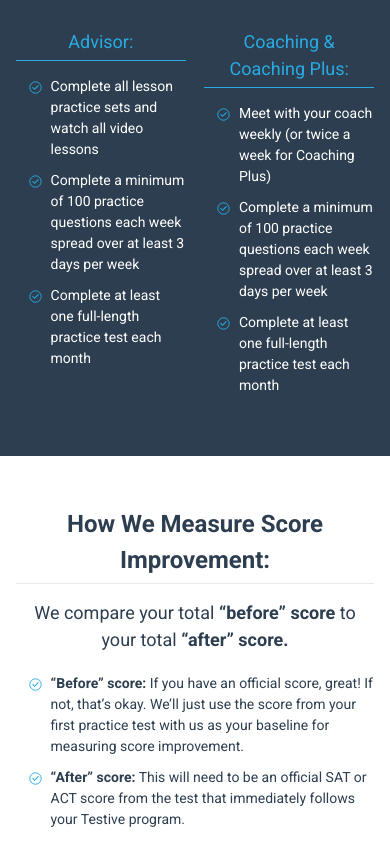
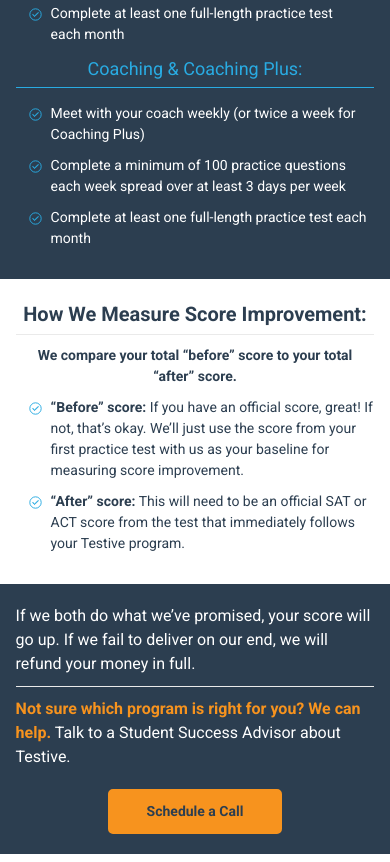
Before and after one commit to andrealeigh/testive_guarantee, a plain HTML site: page index.html in a window 390 px wide. Shown: the part 542-1404 px from the top of the page. Drawn offline with Linux system fonts and the light colour scheme.

Commit message:
Last of the media queries

```diff
--- a/index.html
+++ b/index.html
@@ -43,7 +43,7 @@
 
     <section class="guarantee-score-improvement-section">
         <h2 class="guarantee-score-improvement-header">How We Measure Score Improvement:</h2>
-        <p class="guarantee-score-improvement-blurb">We compare your total <span class="guarantee-score-improvement-emphasis">&ldquo;before&rdquo; score</span> to your total <span class="guarantee-score-improvement-emphasis">&ldquo;after&rdquo; score.</span></p>
+        <h4 class="guarantee-score-improvement-blurb">We compare your total <span class="guarantee-score-improvement-emphasis">&ldquo;before&rdquo; score</span> to your total <span class="guarantee-score-improvement-emphasis">&ldquo;after&rdquo; score.</span></h4>
         <ul class="guarantee-score-improvement-list">
             <li class="guarantee-score-improvement-list-item"><span class="guarantee-score-improvement-emphasis">&ldquo;Before&rdquo; score:</span> If you have an official score, great! If not, that&rsquo;s okay. We&rsquo;ll just use the score from your first practice test with us as your baseline for measuring score improvement.</li>
             <li class="guarantee-score-improvement-list-item"><span class="guarantee-score-improvement-emphasis">&ldquo;After&rdquo; score:</span> This will need to be an official SAT or ACT score from the test that immediately follows your Testive program.</li>
--- a/scss/stylesheet.scss
+++ b/scss/stylesheet.scss
@@ -76,7 +76,7 @@
     @include flex-direction(column);
     @include flex-justify-content(center);
     background-color: #2c3e50;
-    padding: 100px;
+    padding: 100px 10%;
     .guarantee-hero-header {
         color: #ffffff;
         font-size: 42px;
@@ -94,7 +94,7 @@
     @include flex;
     @include flex-direction(column);
     @include flex-justify-content(center);
-    padding: 100px 150px;
+    padding: 100px 11.8%;
     .guarantee-overview-header {
         border-bottom: solid 1px #eaeaea;
         font-size: 24px;
@@ -124,7 +124,7 @@
     .guarantee-overview-header {
         font-size: 24px;
         font-weight: 700;
-        margin-bottom: 35px;
+        margin-bottom: 20px;
         text-align: center;
     }
     .guarantee-testive-programs {
@@ -159,7 +159,7 @@
     @include flex;
     @include flex-direction(column);
     @include flex-justify-content(center);
-    padding: 50px 150px;
+    padding: 50px 11.8%;
     .guarantee-score-improvement-header {
         border-bottom: solid 1px #eaeaea;
         font-size: 24px;
@@ -193,13 +193,13 @@
     @include flex-justify-content(center);
     background-color: #2c3e50;
     color: #ffffff;
-    padding: 75px;
+    padding: 75px 5.8%;
     .guarantee-money-back-blurb {
         border-bottom: solid 1px #eaeaea;
         font-size: 24px;
-        margin: 0 auto 25px auto;
+        margin: 0 auto 20px auto;
         max-width: 780px;
-        padding: 15px;
+        padding-bottom: 20px;
         text-align: center;
     }
     .guarantee-money-back-blurb-emphasis {
@@ -208,7 +208,7 @@
     }
     .guarantee-cta-blurb {
         font-size: 24px;
-        margin: 0 auto 30px auto;
+        margin: 0 auto 35px auto;
         max-width: 600px;
         text-align: center;
     }
@@ -250,8 +250,8 @@
     .guarantee-hero-section {
         padding: 50px 4%;
         .guarantee-hero-header {
-            font-size: 32px;
-            max-width: 460px;
+            font-size: 28px;
+            max-width: 534px;
         }
     }
     .guarantee-overview-section {
@@ -300,4 +300,64 @@
             max-width: 190px;
         }
     }
+    .guarantee-overview-section {
+        padding: 20px 4%;
+        .guarantee-overview-header {
+            font-size: 20px;
+            margin-bottom: 10px;
         }
+        .guarantee-overview-blurb-emphasis {
+            font-size: 16px;
+        }
+        .guarantee-overview-blurb {
+            font-size: 14px;
+        }
+    }
+    .guarantee-details-section {
+        padding: 20px 4%;
+        .guarantee-overview-header {
+            font-size: 20px;
+            margin-bottom: 10px;
+        }
+        .guarantee-testive-programs {
+            @include flex-direction(column);
+        }
+        .guarantee-programs-header {
+            font-size: 18px;
+        }
+        .guarantee-programs-list-item {
+            font-size: 14px;
+        }
+    }
+    .guarantee-score-improvement-section {
+        padding: 20px 4%;
+        .guarantee-score-improvement-header {
+            font-size: 20px;
+            margin-bottom: 10px;
+        }
+        .guarantee-score-improvement-blurb {
+            font-size: 14px;
+            font-weight: 700;
+            margin-bottom: 10px;
+        }
+    }
+    .guarantee-money-back-section {
+        padding: 20px 4%;
+        .guarantee-money-back-blurb {
+            font-size: 16px;
+            margin-bottom: 10px;
+            padding-bottom: 10px;
+            text-align: left;
+        }
+        .guarantee-cta-blurb {
+            font-size: 16px;
+            margin-bottom: 20px;
+            text-align: left;
+        }
+        .guarantee-cta-button {
+            font-size: 14px;
+            padding: 10px;
+            width: 150px;
+        }
+    }
+}
```
Also changed, not shown: css/stylesheet.css. Lines whose indentation alone changed are shown as unchanged.
